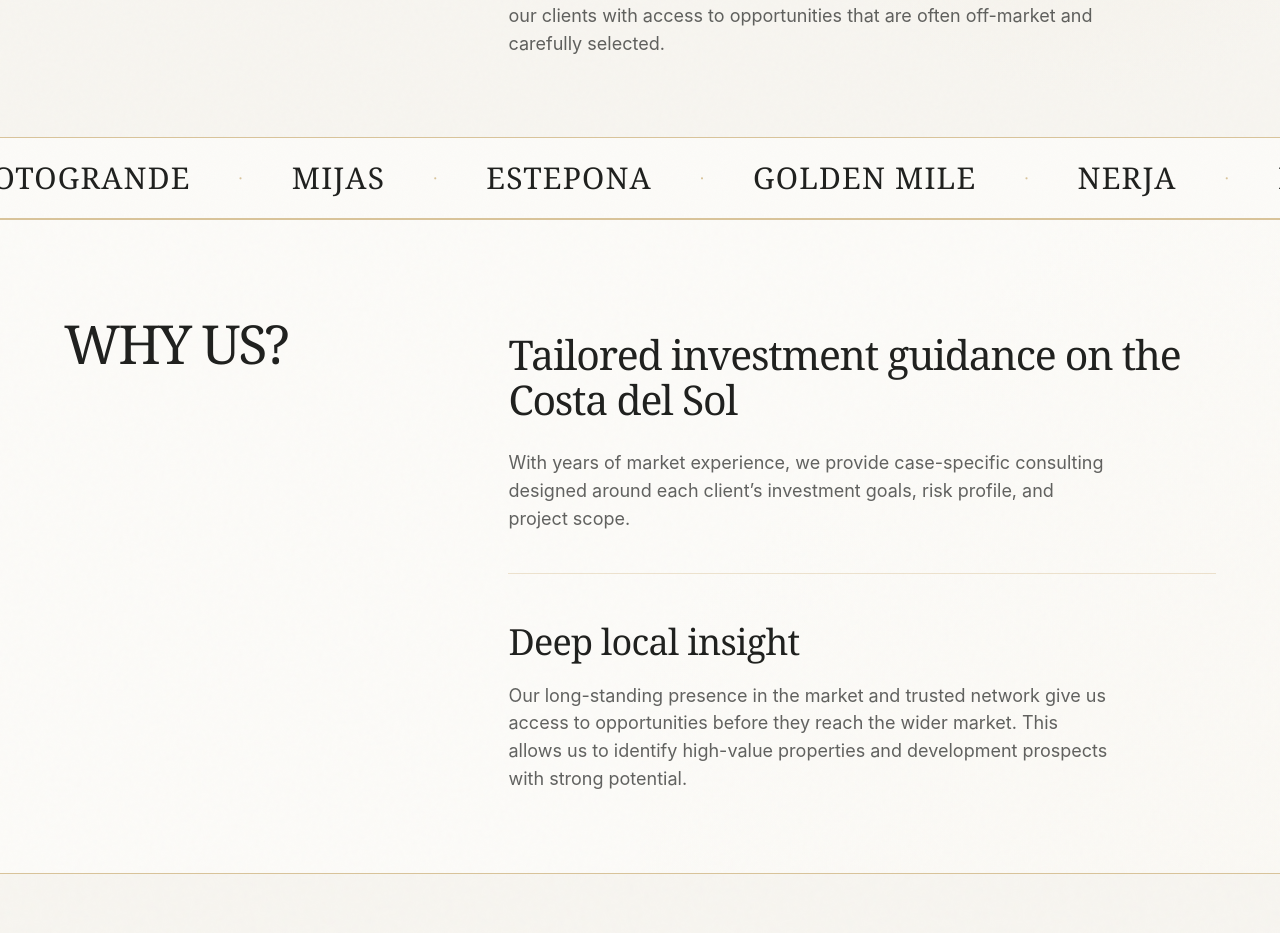
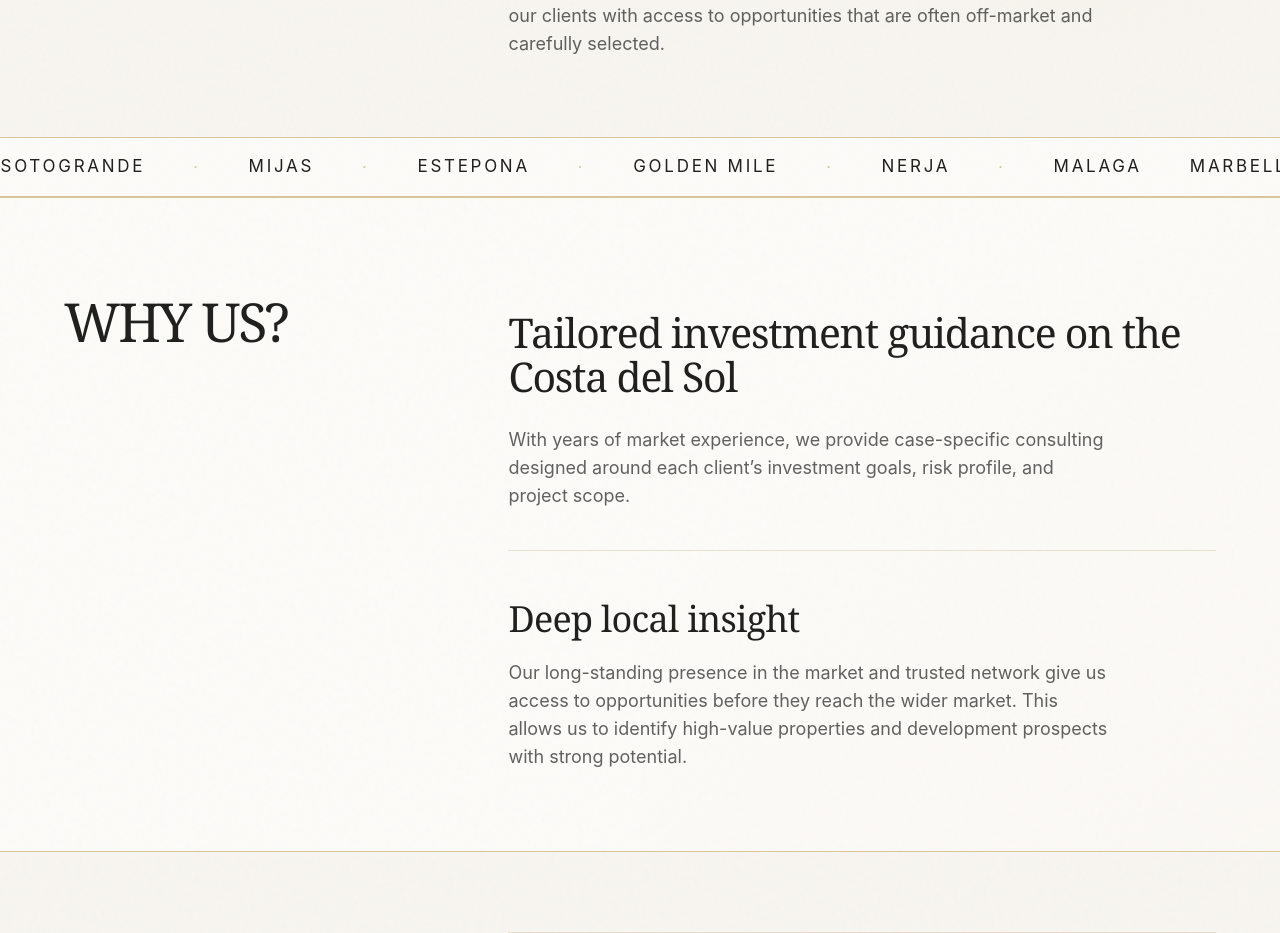
Before and after one commit to zdazix/brickinvest, a React (Vite) app in the folder app-1/: page / in a window 1280 px wide. Shown: the part 1061-1994 px from the top of the page. Built offline with nearby package versions, Linux system fonts and the light colour scheme.

Commit message:
Refine ONLY the BRICKINVEST location marquee / scrolling city ticker.
Amazi-Operation-Id: task:a6177d1a-fc1d-4ea3-9156-1613559371d3
Amazi-Operation-Payload: 088c6d177603a09d4a8bd38e07cae3d39b416a6c920e6d3bb02a9d04b9f9ad66

```diff
--- a/app-1/src/index.css
+++ b/app-1/src/index.css
@@ -154,6 +154,12 @@
   }
 }
 
+@media (hover: hover) and (pointer: fine) {
+  .location-marquee-track:hover {
+    animation-play-state: paused;
+  }
+}
+
 .consultation-modal__panel {
   animation: consultation-modal-enter 220ms ease-out both;
 }
@@ -176,6 +182,7 @@
   }
 
   .location-marquee,
+  .location-marquee-track,
   [class*="location-marquee"] {
     animation-play-state: paused;
   }
--- a/app-1/src/pages/home/components/LocationMarquee.tsx
+++ b/app-1/src/pages/home/components/LocationMarquee.tsx
@@ -23,9 +23,11 @@ const LocationSequence = ({
         key={`${location}-${index}`}
       >
         <span>{location}</span>
-        <span aria-hidden="true" className="text-sm text-accent sm:text-base">
-          ·
-        </span>
+        {index < locations.length - 1 && (
+          <span aria-hidden="true" className="text-sm text-accent sm:text-base">
+            ·
+          </span>
+        )}
       </span>
     ))}
   </span>
@@ -34,9 +36,9 @@ const LocationSequence = ({
 export const LocationMarquee = () => (
   <section
     aria-label="Costa del Sol locations"
-    className="grain-surface overflow-hidden border-y border-border bg-surface py-4 sm:py-5"
+    className="grain-surface overflow-hidden border-y border-border bg-surface py-3 sm:py-4"
   >
-    <div className="flex w-max animate-[location-marquee_38s_linear_infinite] font-primary text-2xl tracking-[0.04em] text-foreground uppercase sm:text-[26px] lg:text-[30px]">
+    <div className="location-marquee-track flex w-max animate-[location-marquee_48s_linear_infinite] items-center font-secondary text-[15px] tracking-[0.16em] text-foreground uppercase sm:text-[17px] sm:[animation-duration:40s]">
       <LocationSequence />
       <LocationSequence ariaHidden />
     </div>
```
